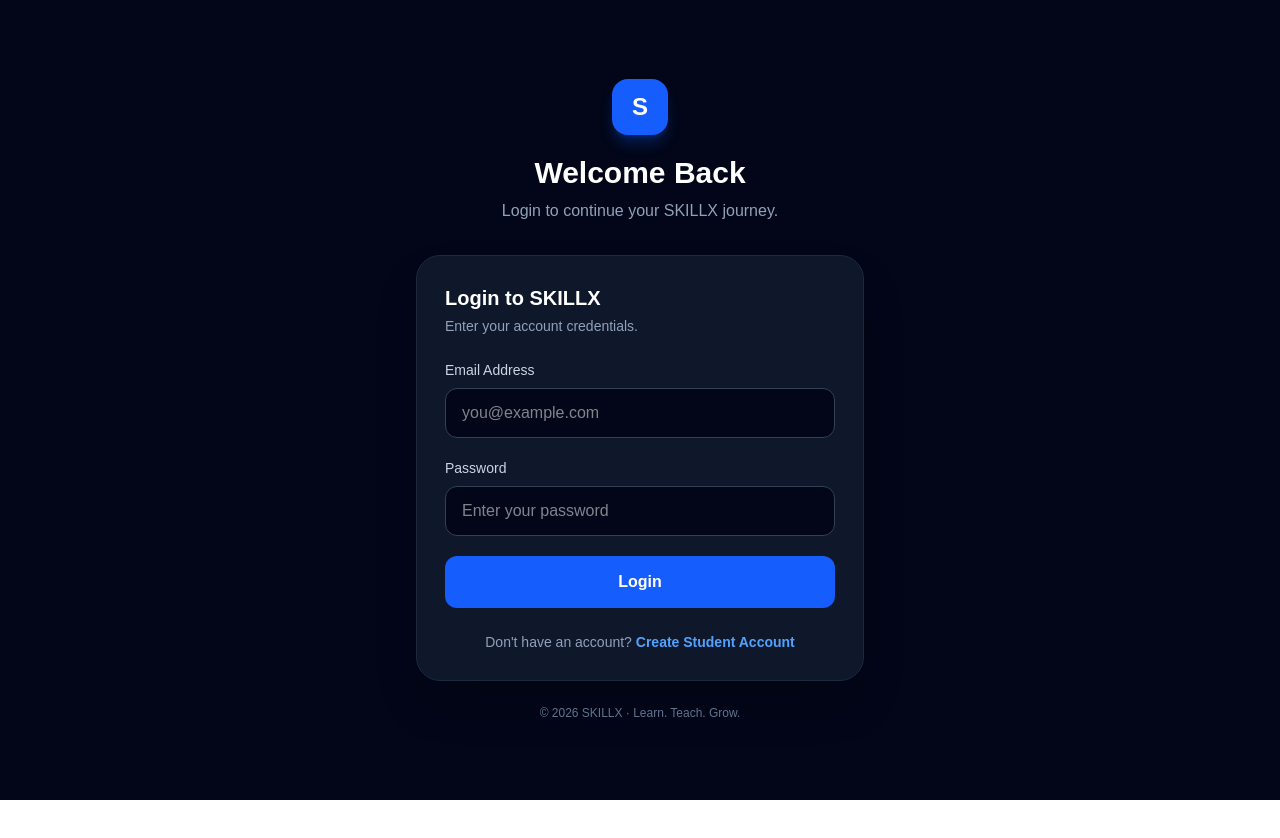
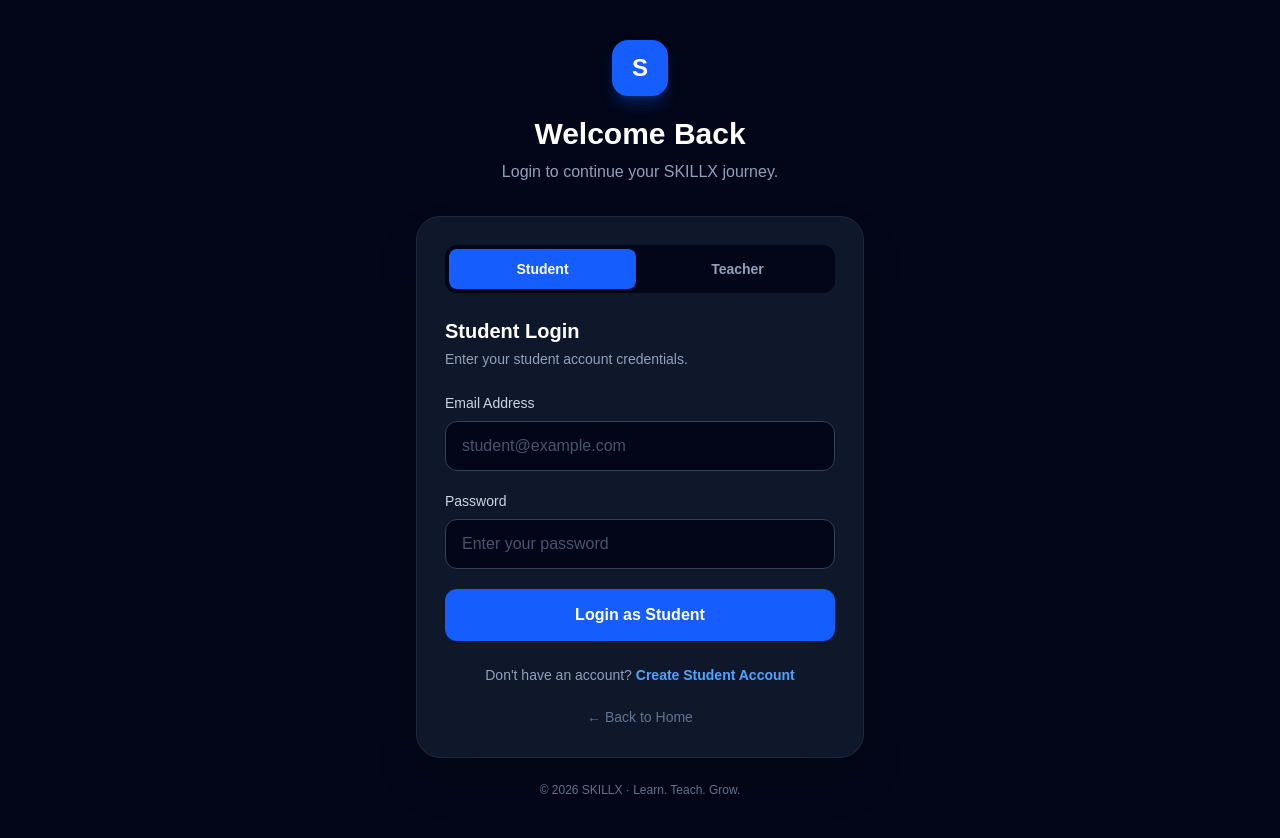
Before and after one commit to Jaffar786-cyber/SKILLX, a Next.js app: page /login in a window 1280 px wide. Before the commit the page ends 800 px from the top, so only its background shows below. Built offline with nearby package versions, Linux system fonts and the light colour scheme; no server answers.

Commit message:
Update role based login

```diff
--- a/app/login/page.tsx
+++ b/app/login/page.tsx
@@ -1,11 +1,20 @@
 "use client";
 
 import { FormEvent, useState } from "react";
-import { useRouter } from "next/navigation";
+import { useRouter, useSearchParams } from "next/navigation";
 import { supabase } from "@/lib/supabase";
 
 export default function LoginPage() {
   const router = useRouter();
+  const searchParams = useSearchParams();
+
+  // URL se role read hoga:
+  // /login?role=teacher = Teacher
+  // /login?role=student = Student
+  const role =
+    searchParams.get("role") === "teacher" ? "teacher" : "student";
+
+  const isTeacher = role === "teacher";
 
   const [email, setEmail] = useState("");
   const [password, setPassword] = useState("");
@@ -38,6 +47,7 @@
       return;
     }
 
+    // Logged-in user ka actual role database se check hoga
     const { data: profile, error: profileError } = await supabase
       .from("profiles")
       .select("full_name, role")
@@ -52,6 +62,7 @@
 
     setMessage("Login successful! ✓");
 
+    // Database role ke according dashboard
     setTimeout(() => {
       if (profile?.role === "teacher") {
         router.replace("/dashboard/teacher");
@@ -61,12 +72,34 @@
     }, 500);
   }
 
+  function goToStudentLogin() {
+    setError("");
+    setMessage("");
+    router.push("/login?role=student");
+  }
+
+  function goToTeacherLogin() {
+    setError("");
+    setMessage("");
+    router.push("/login?role=teacher");
+  }
+
+  function handleCreateAccount() {
+    if (isTeacher) {
+      router.push("/signup/teacher");
+    } else {
+      router.push("/signup/student");
+    }
+  }
+
   return (
     <main className="min-h-screen bg-slate-950 flex items-center justify-center px-4 py-10">
       <div className="w-full max-w-md">
 
-        <div className="text-center mb-8">
-          <div className="inline-flex h-14 w-14 items-center justify-center rounded-2xl bg-blue-600 text-white text-2xl font-bold shadow-lg shadow-blue-600/30">
+        {/* LOGO + HEADING */}
+        <div className="mb-8 text-center">
+
+          <div className="inline-flex h-14 w-14 items-center justify-center rounded-2xl bg-blue-600 text-2xl font-bold text-white shadow-lg shadow-blue-600/30">
             S
           </div>
 
@@ -75,25 +108,66 @@
           </h1>
 
           <p className="mt-2 text-slate-400">
-            Login to continue your SKILLX journey.
+            {isTeacher
+              ? "Login to continue teaching on SKILLX."
+              : "Login to continue your SKILLX journey."}
           </p>
+
         </div>
 
+        {/* LOGIN CARD */}
         <div className="rounded-3xl border border-slate-800 bg-slate-900 p-7 shadow-2xl">
 
+          {/* STUDENT / TEACHER SELECTOR */}
+          <div className="mb-6 grid grid-cols-2 gap-2 rounded-xl bg-slate-950 p-1">
+
+            <button
+              type="button"
+              onClick={goToStudentLogin}
+              className={`rounded-lg px-4 py-2.5 text-sm font-semibold transition ${
+                !isTeacher
+                  ? "bg-blue-600 text-white"
+                  : "text-slate-400 hover:bg-slate-800 hover:text-white"
+              }`}
+            >
+              Student
+            </button>
+
+            <button
+              type="button"
+              onClick={goToTeacherLogin}
+              className={`rounded-lg px-4 py-2.5 text-sm font-semibold transition ${
+                isTeacher
+                  ? "bg-blue-600 text-white"
+                  : "text-slate-400 hover:bg-slate-800 hover:text-white"
+              }`}
+            >
+              Teacher
+            </button>
+
+          </div>
+
+          {/* LOGIN HEADING */}
           <div className="mb-6">
+
             <h2 className="text-xl font-semibold text-white">
-              Login to SKILLX
+              {isTeacher ? "Teacher Login" : "Student Login"}
             </h2>
 
             <p className="mt-1 text-sm text-slate-400">
-              Enter your account credentials.
+              {isTeacher
+                ? "Enter your teacher account credentials."
+                : "Enter your student account credentials."}
             </p>
+
           </div>
 
+          {/* LOGIN FORM */}
           <form onSubmit={handleLogin} className="space-y-5">
 
+            {/* EMAIL */}
             <div>
+
               <label className="mb-2 block text-sm font-medium text-slate-300">
                 Email Address
               </label>
@@ -103,12 +177,19 @@
                 required
                 value={email}
                 onChange={(e) => setEmail(e.target.value)}
-                placeholder="you@example.com"
-                className="w-full rounded-xl border border-slate-700 bg-slate-950 px-4 py-3 text-white outline-none transition focus:border-blue-500"
+                placeholder={
+                  isTeacher
+                    ? "teacher@example.com"
+                    : "student@example.com"
+                }
+                className="w-full rounded-xl border border-slate-700 bg-slate-950 px-4 py-3 text-white outline-none transition placeholder:text-slate-600 focus:border-blue-500"
               />
+
             </div>
 
+            {/* PASSWORD */}
             <div>
+
               <label className="mb-2 block text-sm font-medium text-slate-300">
                 Password
               </label>
@@ -119,44 +200,73 @@
                 value={password}
                 onChange={(e) => setPassword(e.target.value)}
                 placeholder="Enter your password"
-                className="w-full rounded-xl border border-slate-700 bg-slate-950 px-4 py-3 text-white outline-none transition focus:border-blue-500"
+                className="w-full rounded-xl border border-slate-700 bg-slate-950 px-4 py-3 text-white outline-none transition placeholder:text-slate-600 focus:border-blue-500"
               />
+
             </div>
 
+            {/* ERROR */}
             {error && (
               <div className="rounded-xl border border-red-500/30 bg-red-500/10 px-4 py-3 text-sm text-red-400">
                 ✕ {error}
               </div>
             )}
 
+            {/* SUCCESS */}
             {message && (
               <div className="rounded-xl border border-emerald-500/30 bg-emerald-500/10 px-4 py-3 text-sm text-emerald-400">
                 ✓ {message}
               </div>
             )}
 
+            {/* LOGIN BUTTON */}
             <button
               type="submit"
               disabled={loading}
               className="w-full rounded-xl bg-blue-600 px-4 py-3.5 font-semibold text-white transition hover:bg-blue-500 disabled:cursor-not-allowed disabled:opacity-60"
             >
-              {loading ? "Signing In..." : "Login"}
+              {loading
+                ? "Signing In..."
+                : isTeacher
+                ? "Login as Teacher"
+                : "Login as Student"}
             </button>
 
           </form>
 
+          {/* CREATE ACCOUNT */}
           <div className="mt-6 text-center text-sm text-slate-400">
-            Don't have an account?{" "}
+
+            Don&apos;t have an account?{" "}
+
             <button
-              onClick={() => router.push("/signup/student")}
-              className="font-semibold text-blue-400 hover:text-blue-300"
+              type="button"
+              onClick={handleCreateAccount}
+              className="font-semibold text-blue-400 transition hover:text-blue-300"
             >
-              Create Student Account
+              {isTeacher
+                ? "Create Teacher Account"
+                : "Create Student Account"}
             </button>
+
+          </div>
+
+          {/* HOME */}
+          <div className="mt-5 text-center">
+
+            <button
+              type="button"
+              onClick={() => router.push("/")}
+              className="text-sm text-slate-500 transition hover:text-slate-300"
+            >
+              ← Back to Home
+            </button>
+
           </div>
 
         </div>
 
+        {/* FOOTER */}
         <p className="mt-6 text-center text-xs text-slate-500">
           © 2026 SKILLX · Learn. Teach. Grow.
         </p>
--- a/app/signup/teacher/page.tsx
+++ b/app/signup/teacher/page.tsx
@@ -22,11 +22,11 @@
     setError("");
 
     const { data, error } = await supabase.auth.signUp({
-      email,
+      email: email.trim(),
       password,
       options: {
         data: {
-          full_name: fullName,
+          full_name: fullName.trim(),
           role: "teacher",
         },
       },
@@ -48,8 +48,8 @@
       .from("profiles")
       .insert({
         id: data.user.id,
-        full_name: fullName,
-        email,
+        full_name: fullName.trim(),
+        email: email.trim(),
         role: "teacher",
       });
 
@@ -62,14 +62,14 @@
     setMessage("Teacher account created successfully! 🎉");
 
     setTimeout(() => {
-      router.push("/login");
+      router.push("/login?role=teacher");
     }, 1500);
 
     setLoading(false);
   }
 
   return (
-    <main className="min-h-screen bg-slate-950 flex items-center justify-center px-4">
+    <main className="min-h-screen bg-slate-950 flex items-center justify-center px-4 py-10">
       <div className="w-full max-w-md">
 
         <div className="text-center mb-8">
@@ -151,7 +151,7 @@
             <button
               type="submit"
               disabled={loading}
-              className="w-full rounded-xl bg-blue-600 px-4 py-3.5 font-semibold text-white hover:bg-blue-500 disabled:opacity-60"
+              className="w-full rounded-xl bg-blue-600 px-4 py-3.5 font-semibold text-white hover:bg-blue-500 disabled:cursor-not-allowed disabled:opacity-60"
             >
               {loading ? "Creating Account..." : "Create Teacher Account"}
             </button>
@@ -161,8 +161,9 @@
           <div className="mt-6 text-center text-sm text-slate-400">
             Already have an account?{" "}
             <button
-              onClick={() => router.push("/login")}
-              className="font-semibold text-blue-400"
+              type="button"
+              onClick={() => router.push("/login?role=teacher")}
+              className="font-semibold text-blue-400 hover:text-blue-300"
             >
               Login
             </button>
```
